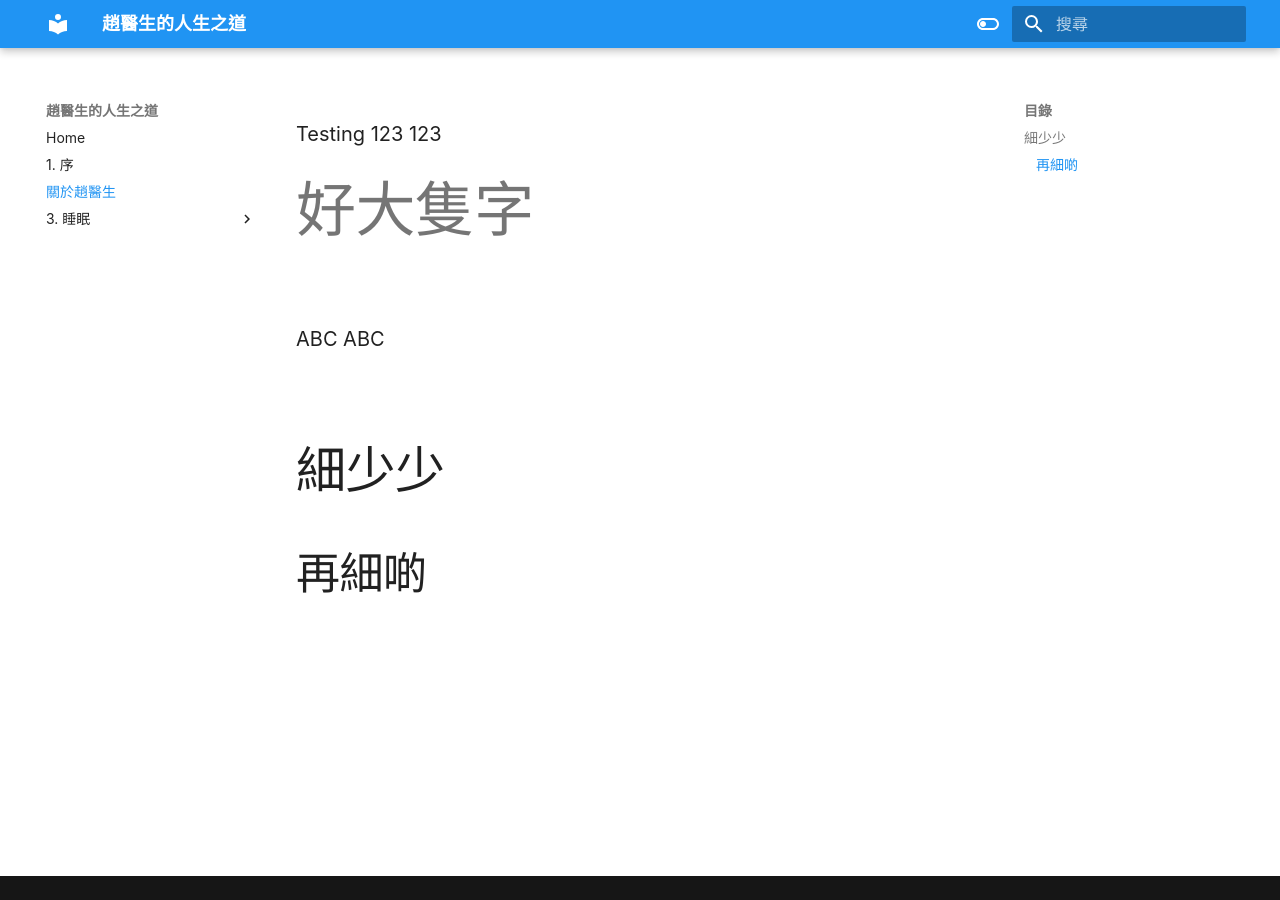
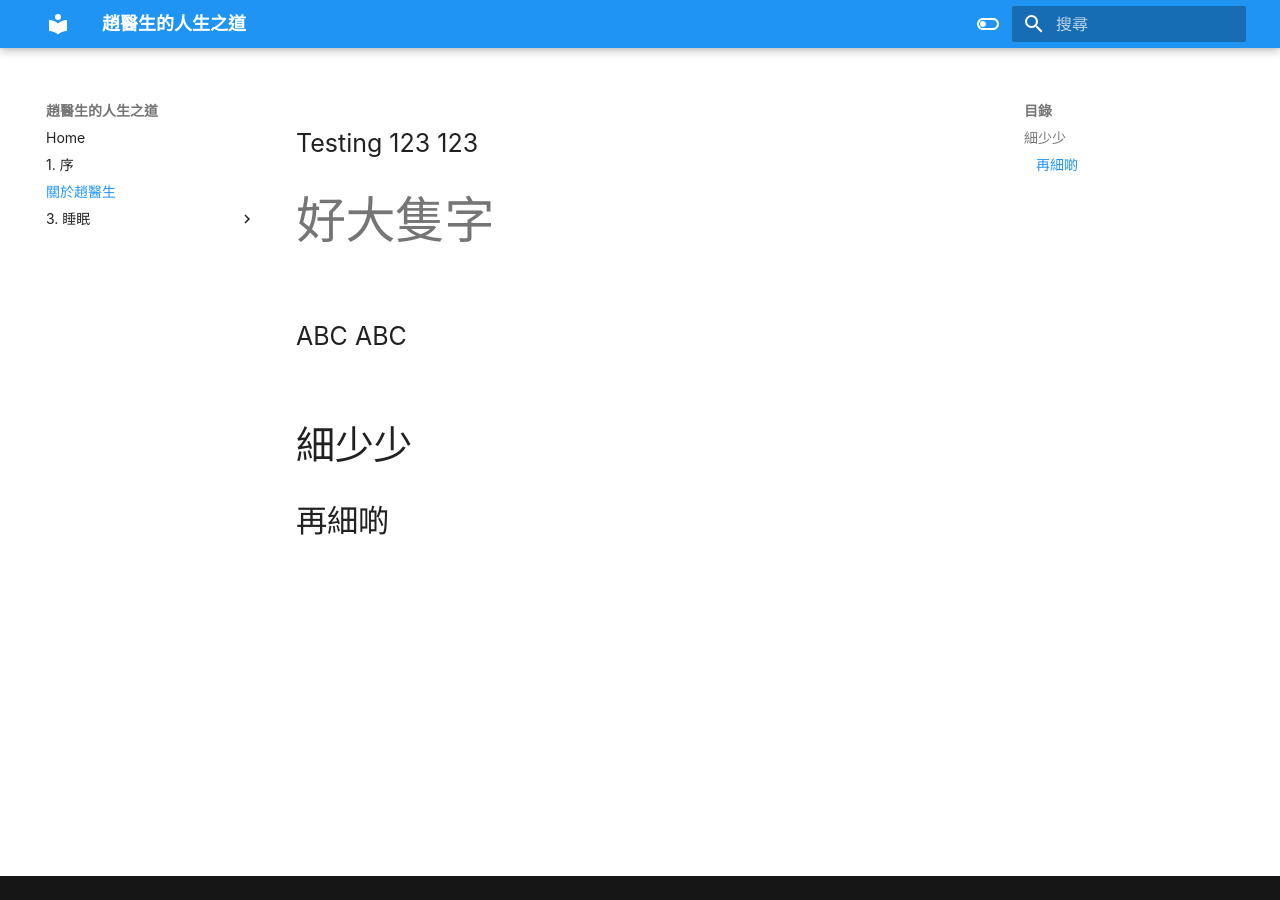
Before and after one commit to okbuddyagi/drochiu, an MkDocs documentation site: the page built from docs/關於趙醫生.md, in a window 1280 px wide. Built offline with MkDocs 1.6.1 and Material for MkDocs 9.7.7, drawn with Linux system fonts in a browser that asks for light colours.

Commit message:
update 2025-09-30 22:15:54

```diff
--- a/docs/stylesheets/extra.css
+++ b/docs/stylesheets/extra.css
@@ -1,15 +1,3 @@
 .md-typeset {
-font-size: 2em;
-}
-
-.md-typeset h1 {
-font-size: 3em;
-}
-
-.md-typeset h2 {
 font-size: 2.5em;
 }
-
-.md-typeset h3 {
-font-size: 2.2em;
-}
```
